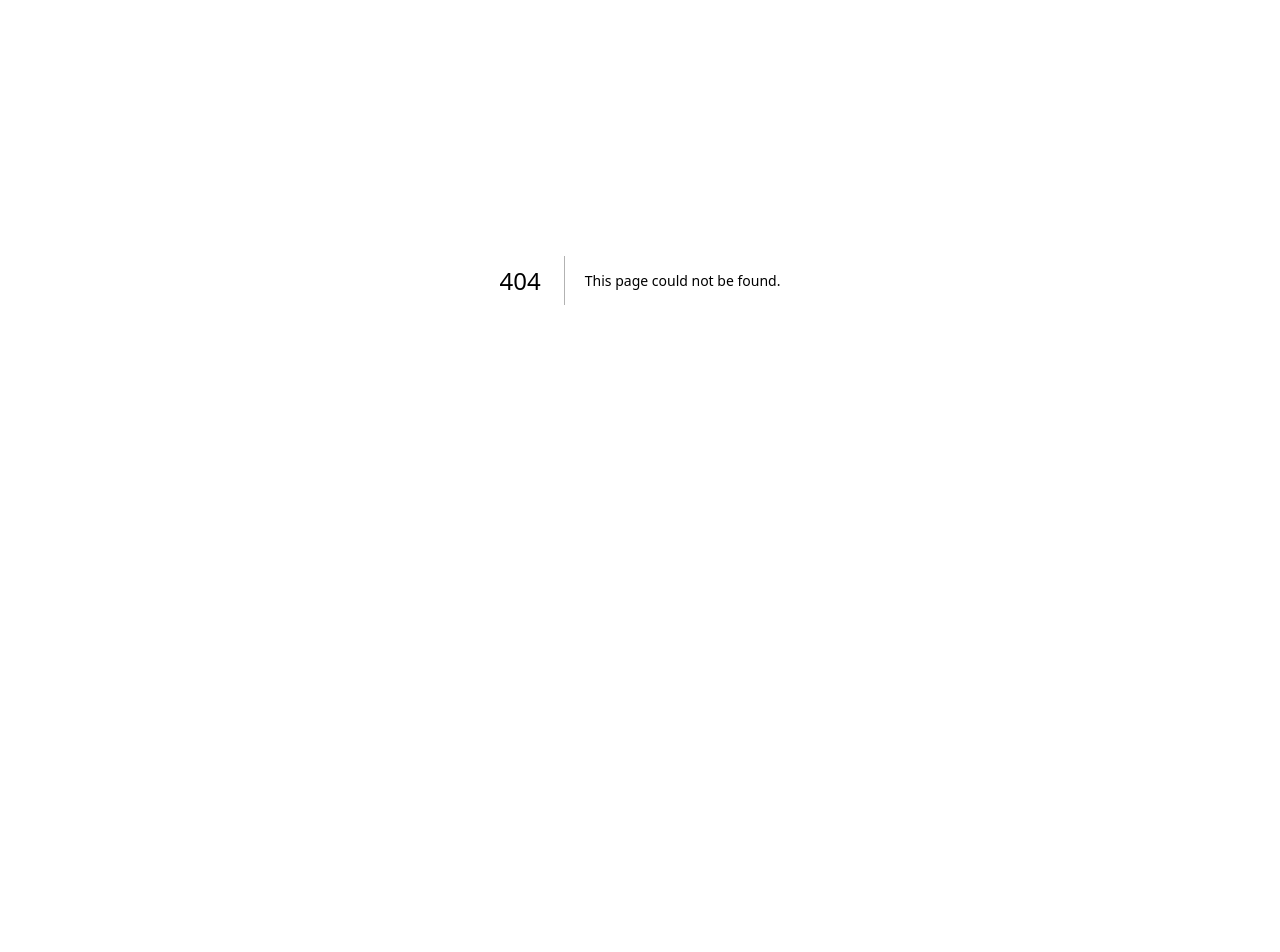
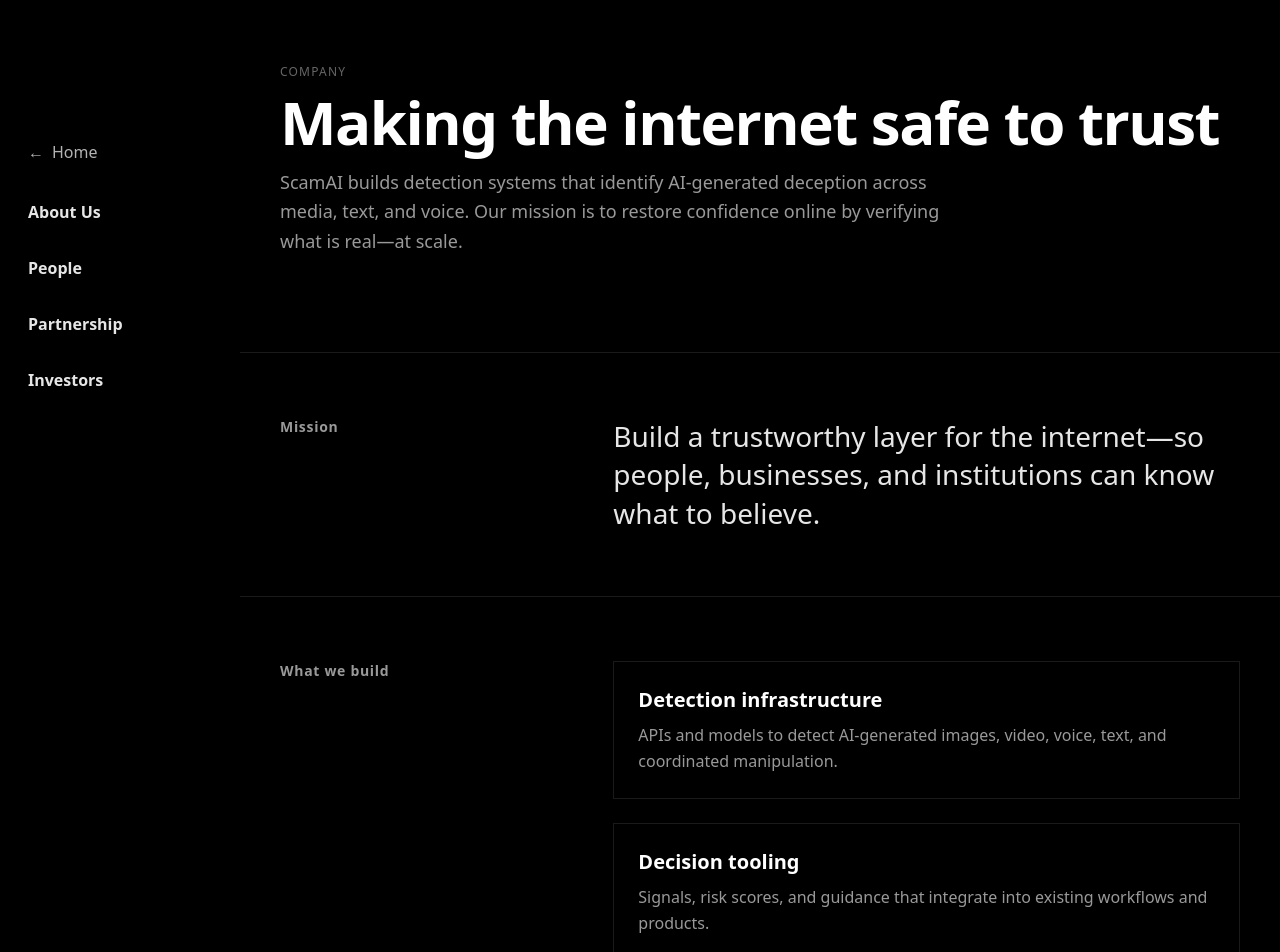
Before and after one commit to aptxaptx/scamai-landing, a Next.js app: page /company/about in a window 1280 px wide. Before the commit this address had no page. Shown: the part 120-1072 px from the top of the page. Before the commit the page ends 800 px from the top, so only its background shows below. Built offline with nearby package versions, Linux system fonts and the light colour scheme.

Commit message:
Add company pages and update navigation links
Introduces new pages for About, People, Partnership, and Investors under the /company route. Updates the SiteShell component to link to these new pages from the navigation and company section.

```diff
--- /dev/null
+++ b/src/app/company/about/page.tsx
@@ -0,0 +1,116 @@
+import Link from "next/link";
+import SiteShell from "@/components/SiteShell";
+
+export const metadata = { title: "About Us — ScamAI" };
+
+export default function AboutPage() {
+  return (
+    <SiteShell>
+      {/* Hero */}
+      <section className="py-16 md:py-24 border-b border-white/10">
+        <div className="max-w-5xl mx-auto px-5 md:px-8">
+          <div className="flex items-end justify-between gap-6">
+            <div>
+              <p className="text-xs tracking-widest uppercase text-white/40">Company</p>
+              <h1 className="mt-3 text-4xl md:text-6xl font-semibold tracking-tight text-white">
+                Making the internet safe to trust
+              </h1>
+              <p className="mt-4 max-w-2xl text-base md:text-lg text-white/60 leading-relaxed">
+                ScamAI builds detection systems that identify AI-generated deception across media, text, and voice. Our mission is to restore confidence online by verifying what is real—at scale.
+              </p>
+            </div>
+          </div>
+        </div>
+      </section>
+
+      {/* Mission */}
+      <section className="py-12 md:py-16 border-b border-white/10">
+        <div className="max-w-5xl mx-auto px-5 md:px-8">
+          <div className="grid md:grid-cols-12 gap-8 md:gap-10 items-start">
+            <h2 className="md:col-span-4 text-sm font-semibold tracking-wider text-white/60">Mission</h2>
+            <p className="md:col-span-8 text-2xl md:text-[28px] leading-snug text-white/90">
+              Build a trustworthy layer for the internet—so people, businesses, and institutions can know what to believe.
+            </p>
+          </div>
+        </div>
+      </section>
+
+
+
+      {/* What we build */}
+      <section className="py-12 md:py-16 border-b border-white/10">
+        <div className="max-w-5xl mx-auto px-5 md:px-8">
+          <div className="grid md:grid-cols-12 gap-8 md:gap-10">
+            <h2 className="md:col-span-4 text-sm font-semibold tracking-wider text-white/60">What we build</h2>
+            <div className="md:col-span-8 grid gap-6">
+              <Card title="Detection infrastructure" description="APIs and models to detect AI-generated images, video, voice, text, and coordinated manipulation." />
+              <Card title="Decision tooling" description="Signals, risk scores, and guidance that integrate into existing workflows and products." />
+              <Card title="Research to production" description="Peer-informed research that ships as reliable, maintainable systems." />
+            </div>
+          </div>
+        </div>
+      </section>
+
+      {/* Values */}
+      <section className="py-12 md:py-16 border-b border-white/10">
+        <div className="max-w-5xl mx-auto px-5 md:px-8">
+          <div className="grid md:grid-cols-12 gap-8 md:gap-10">
+            <h2 className="md:col-span-4 text-sm font-semibold tracking-wider text-white/60">Values</h2>
+            <div className="md:col-span-8 grid md:grid-cols-2 gap-6 md:gap-8">
+              <MiniCard title="Earn trust" description="Default to clarity. Ship reliable systems. Protect privacy by design." />
+              <MiniCard title="Focus on impact" description="Measure what matters and simplify until the signal is obvious." />
+              <MiniCard title="Research with rigor" description="Build on evidence. Stress-test assumptions. Publish when useful." />
+              <MiniCard title="Think long-term" description="Design for durability: maintainable models, stable APIs, clear contracts." />
+            </div>
+          </div>
+        </div>
+      </section>
+
+      {/* Team & partners CTAs */}
+      <section className="py-12 md:py-20">
+        <div className="max-w-5xl mx-auto px-5 md:px-8">
+          <div className="grid md:grid-cols-3 gap-4 md:gap-6">
+            <CTA href="/company/people" title="People" subtitle="Meet the team building ScamAI" />
+            <CTA href="/company/partnership" title="Partnership" subtitle="Work with us to protect your users" />
+            <CTA href="/company/investors" title="Investors" subtitle="Updates and materials" />
+          </div>
+        </div>
+      </section>
+    </SiteShell>
+  );
+}
+
+function Card({ title, description }: { title: string; description: string }) {
+  return (
+    <div className="rounded-2xl border border-white/10 p-5 md:p-6">
+      <h3 className="text-lg md:text-xl font-semibold text-white">{title}</h3>
+      <p className="mt-2 text-white/60 leading-relaxed">{description}</p>
+    </div>
+  );
+}
+
+function MiniCard({ title, description }: { title: string; description: string }) {
+  return (
+    <div className="rounded-2xl border border-white/10 p-5">
+      <div className="text-base font-semibold text-white">{title}</div>
+      <p className="mt-1.5 text-sm text-white/60 leading-relaxed">{description}</p>
+    </div>
+  );
+}
+
+function CTA({ href, title, subtitle }: { href: string; title: string; subtitle: string }) {
+  return (
+    <Link
+      href={href}
+      className="group rounded-2xl border border-white/10 p-5 md:p-6 hover:border-white/20 transition-colors"
+    >
+      <div className="flex items-center justify-between gap-4">
+        <div>
+          <div className="text-base md:text-lg font-semibold text-white">{title}</div>
+          <div className="mt-1 text-sm text-white/60">{subtitle}</div>
+        </div>
+        <div className="text-white/40 group-hover:text-white/70 transition-colors">→</div>
+      </div>
+    </Link>
+  );
+}
--- /dev/null
+++ b/src/app/company/investors/page.tsx
@@ -0,0 +1,16 @@
+import SiteShell from "@/components/SiteShell";
+
+export const metadata = { title: "Investors — ScamAI" };
+
+export default function InvestorsPage() {
+  return (
+    <SiteShell>
+      <section className="py-20">
+        <div className="max-w-3xl mx-auto px-5 md:px-8 text-center">
+          <h1 className="text-3xl md:text-4xl font-semibold tracking-tight text-white">Investors</h1>
+          <p className="mt-3 text-white/60">Coming soon.</p>
+        </div>
+      </section>
+    </SiteShell>
+  );
+}
--- /dev/null
+++ b/src/app/company/partnership/page.tsx
@@ -0,0 +1,16 @@
+import SiteShell from "@/components/SiteShell";
+
+export const metadata = { title: "Partnership — ScamAI" };
+
+export default function PartnershipPage() {
+  return (
+    <SiteShell>
+      <section className="py-20">
+        <div className="max-w-3xl mx-auto px-5 md:px-8 text-center">
+          <h1 className="text-3xl md:text-4xl font-semibold tracking-tight text-white">Partnership</h1>
+          <p className="mt-3 text-white/60">Coming soon.</p>
+        </div>
+      </section>
+    </SiteShell>
+  );
+}
--- /dev/null
+++ b/src/app/company/people/page.tsx
@@ -0,0 +1,16 @@
+import SiteShell from "@/components/SiteShell";
+
+export const metadata = { title: "People — ScamAI" };
+
+export default function PeoplePage() {
+  return (
+    <SiteShell>
+      <section className="py-20">
+        <div className="max-w-3xl mx-auto px-5 md:px-8 text-center">
+          <h1 className="text-3xl md:text-4xl font-semibold tracking-tight text-white">People</h1>
+          <p className="mt-3 text-white/60">Coming soon.</p>
+        </div>
+      </section>
+    </SiteShell>
+  );
+}
--- a/src/components/SiteShell.tsx
+++ b/src/components/SiteShell.tsx
@@ -428,10 +428,10 @@
               <nav className="flex flex-col gap-2 px-2" aria-label="Company">
                 {companyLinks.map((item) => {
                   const href =
-                    item === "About Us" ? "#" :
-                    item === "People" ? "#" :
-                    item === "Partnership" ? "#" :
-                    item === "Investors" ? "#" :
+                    item === "About Us" ? "/company/about" :
+                    item === "People" ? "/company/people" :
+                    item === "Partnership" ? "/company/partnership" :
+                    item === "Investors" ? "/company/investors" :
                     "#";
                   return (
                     <a
@@ -583,7 +583,7 @@
               <div className="flex flex-col md:flex-row justify-between items-center gap-4">
                 <div className="flex items-center gap-6 text-sm text-white/60">
                   <Link href="#" className="hover:text-white transition-colors">Stories</Link>
-                  <Link href="#" className="hover:text-white transition-colors">Company</Link>
+                  <Link href="/company/about" className="hover:text-white transition-colors">Company</Link>
                   <Link href="/demo" className="hover:text-white transition-colors">Get Demo</Link>
                 </div>
                 <div className="flex items-center gap-6 text-sm text-white/40">
```
